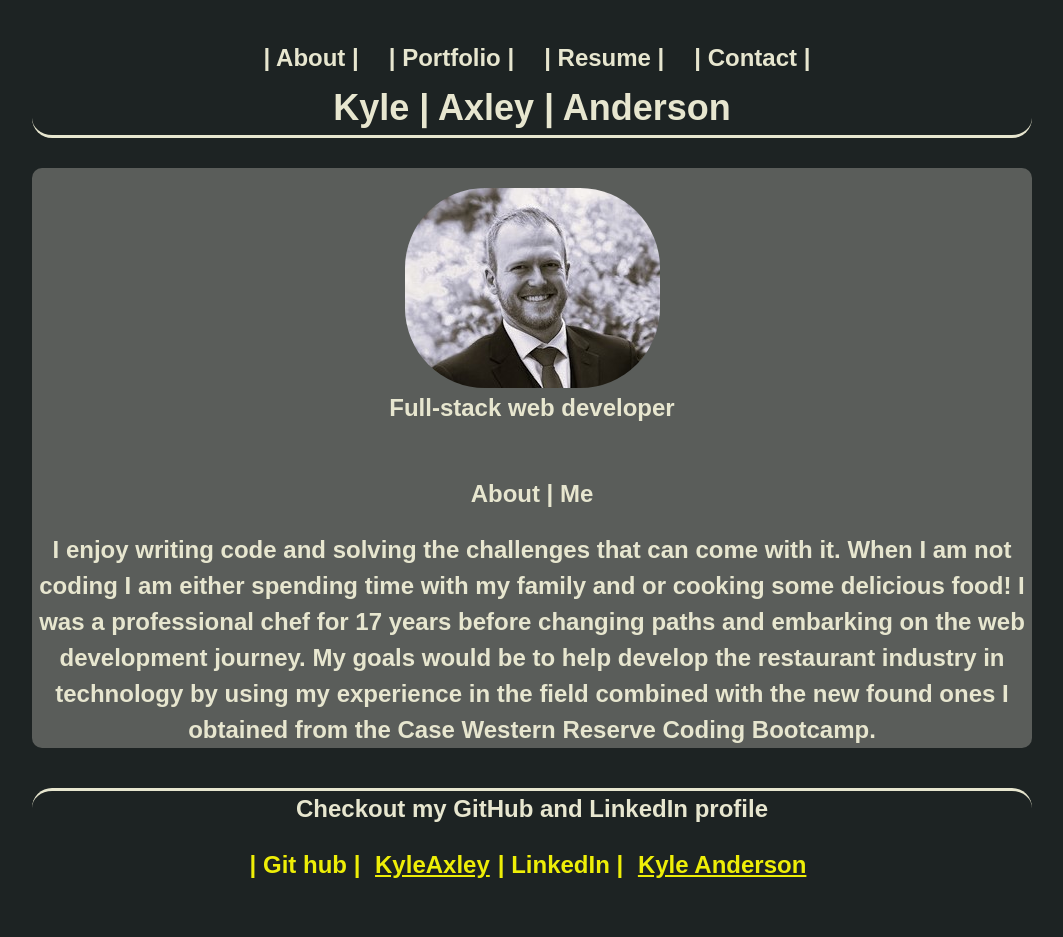
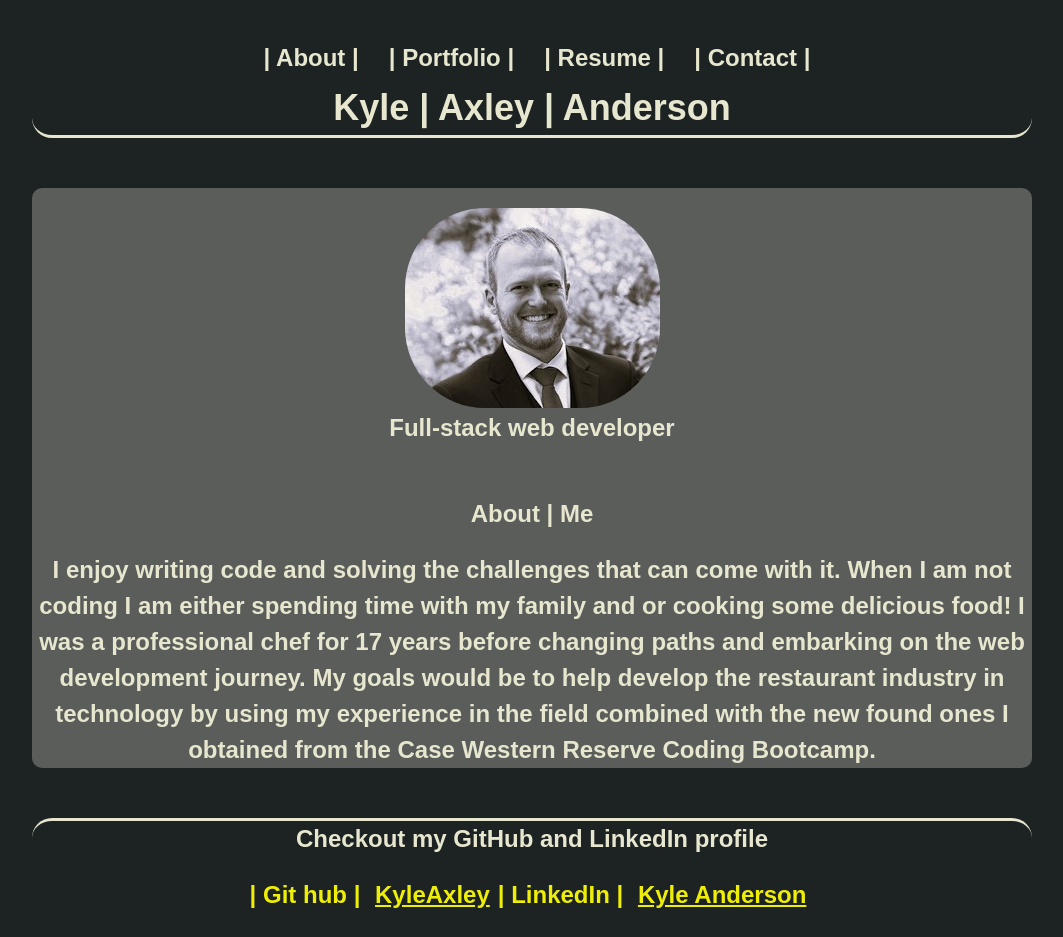
Before and after one commit to KyleAxley/kyle-axley-portfolio, a React (Create React App) app: page / in a window 1280 px wide. Shown: the whole page, without its empty margins (108-1171 px from the left). Before the commit the page ends 907 px from the top, so only its background shows below. Built offline with nearby package versions, Linux system fonts and the light colour scheme; a web font is replaced by a local one.

Commit message:
I missed some styles on last commit

```diff
--- a/src/App.css
+++ b/src/App.css
@@ -30,7 +30,8 @@ body {
 #about-form{
   background-color: var(--greyish);
   border-radius: 10px;
-  margin-bottom: 40px;
+  margin-bottom: 50px;
+  margin-top: 50px;
 }
 
 .profilePic {
@@ -129,7 +130,8 @@ textarea {
 #contact-form{
   background-color: var(--greyish);
   border-radius: 10px;
-  margin-bottom: 60px;
+  margin-bottom: 50px;
+  margin-top: 50px;
 }
 
 .email-link {
@@ -145,7 +147,8 @@ textarea {
 #portfolio-form{
   background-color: var(--greyish);
   border-radius: 10px;
-  margin-bottom: 60px;
+  margin-bottom: 50px;
+  margin-top: 50px;
 }
 
 .projects {
@@ -180,7 +183,8 @@ textarea {
 #resume-form{
   background-color: var(--greyish);
   border-radius: 10px;
-  margin-bottom: 60px;
+  margin-bottom: 50px;
+  margin-top: 50px;
 }
 
 ol li{
```
